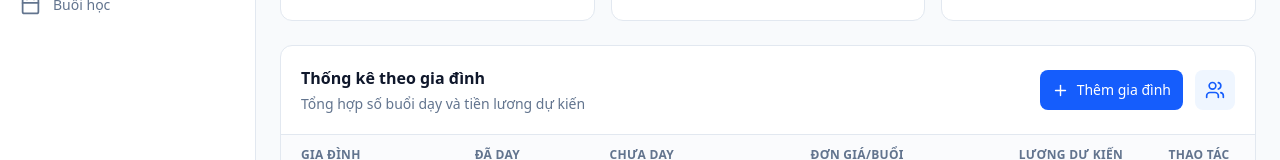
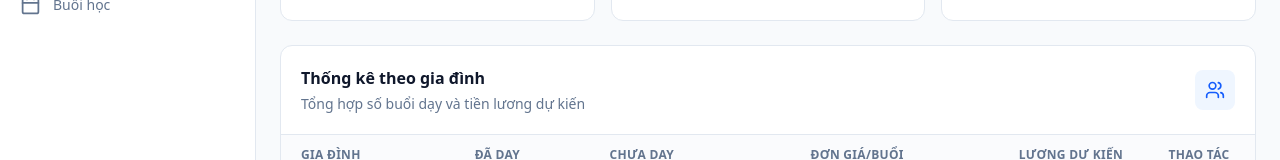
Before and after one commit to hwthang/dev.hangie.web-app, a Next.js app: page /console/dashboard in a window 1280 px wide. Shown: the part 193-353 px from the top of the page. Built offline with nearby package versions, Linux system fonts and the light colour scheme; no server answers; sample sign-in values are in the browser's storage.

Commit message:
fix: remove add family button in dashboard

```diff
--- a/src/app/console/dashboard/components/FamilyStatisticsTable.tsx
+++ b/src/app/console/dashboard/components/FamilyStatisticsTable.tsx
@@ -61,24 +61,7 @@ const FamilyStatisticsTable = ({
         </div>
 
         <div className="flex items-center gap-3">
-          {/* Add family */}
-          <button
-            type="button"
-            onClick={onAdd}
-            className="
-              flex h-10 items-center gap-2
-              rounded-lg
-              bg-blue-600
-              px-3
-              text-sm font-medium
-              text-white
-              transition-colors
-              hover:bg-blue-700
-            "
-          >
-            <Plus size={17} />
-            Thêm gia đình
-          </button>
+
 
           <div className="flex h-10 w-10 items-center justify-center rounded-lg bg-blue-50 text-blue-600">
             <Users size={20} />
```
